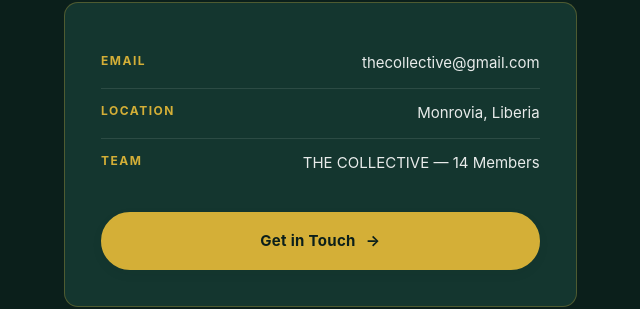
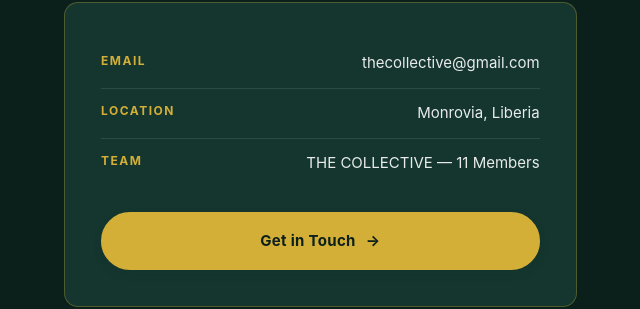
Before and after one commit to Bestbou/Responsive-Group-Portfolio, a plain HTML site: page index.html in a window 1280 px wide. Shown: the part 2800-3109 px from the top of the page, 601-1241 px from the left. Drawn offline with Linux system fonts and the light colour scheme.

Commit message:
Update index.html

```diff
--- a/index.html
+++ b/index.html
@@ -188,7 +188,7 @@
             <div class="contact-details">
                 <p><strong>Email</strong> thecollective@gmail.com</p>
                 <p><strong>Location</strong> Monrovia, Liberia</p>
-                <p><strong>Team</strong> THE COLLECTIVE — 14 Members</p>
+                <p><strong>Team</strong> THE COLLECTIVE — 11 Members</p>
 
                 <a href="contact.html" class="btn">
                     Get in Touch <span>→</span>
```
